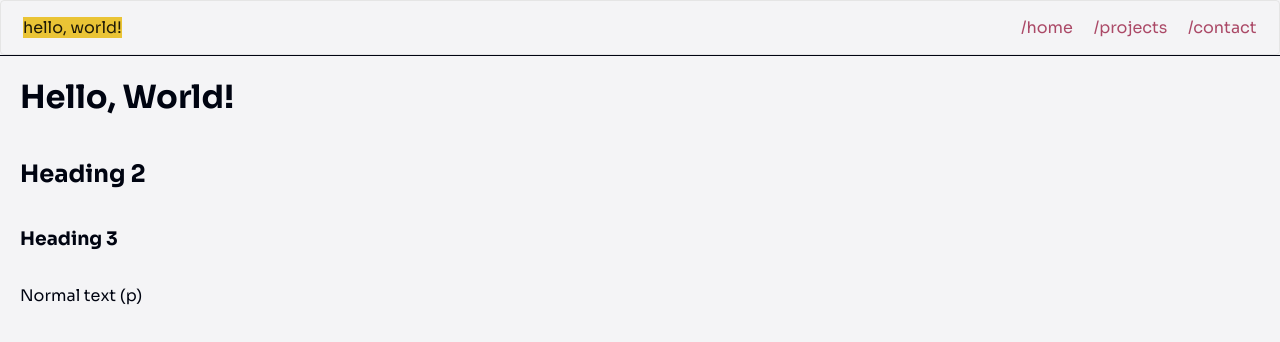
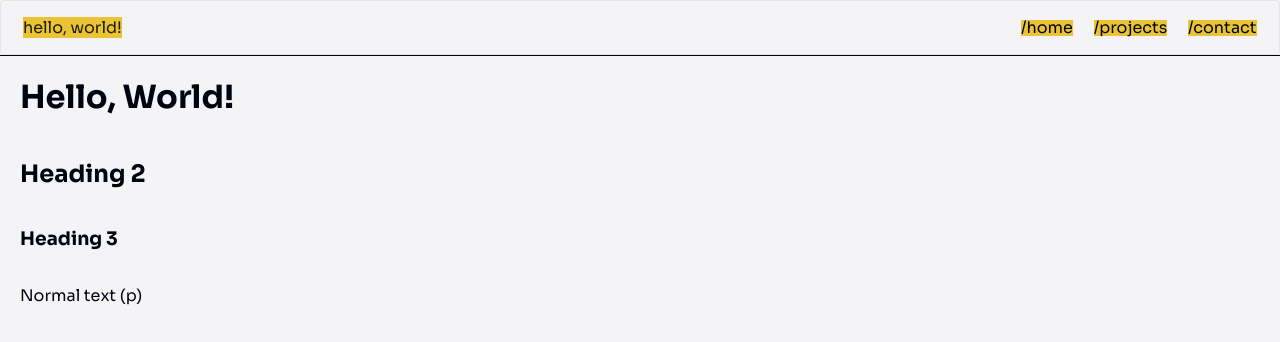
Before and after one commit to josiebrohm/portfolio-web-app, a React (Create React App) app: page / in a window 1280 px wide. Shown: the top 342 px of the page. Built offline with nearby package versions, Linux system fonts and the light colour scheme.

Commit message:
Menu bar styling

```diff
--- a/src/App.css
+++ b/src/App.css
@@ -50,11 +50,11 @@
 }
 
 .p-menubar-button {
-	color: var(--rose);
+	color: var(--black);
 }
 
 .p-menuitem-text {
-	color: var(--rose);
+	color: var(--black);
 }
 
 .p-menubar-start {
@@ -80,6 +80,10 @@
 	background-clip: content-box;
 }
 
+.p-menubar-root-list .p-menuitem-text {
+	background-color: var(--saffron);
+}
+
 .p-menuitem-content {
 	background: none;
 }
```
